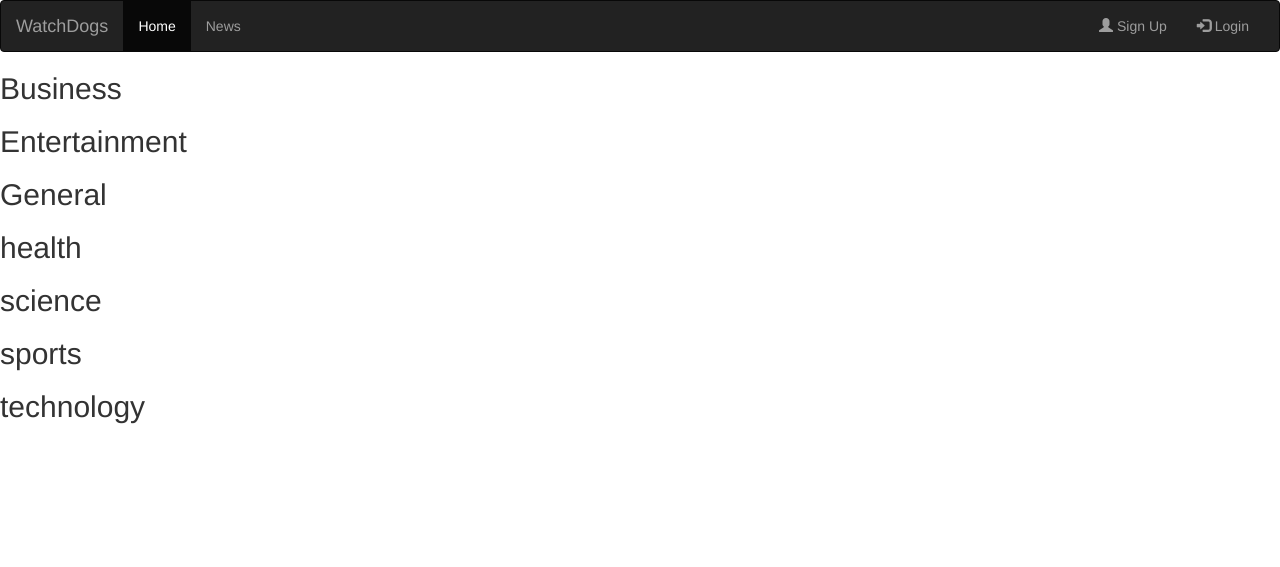
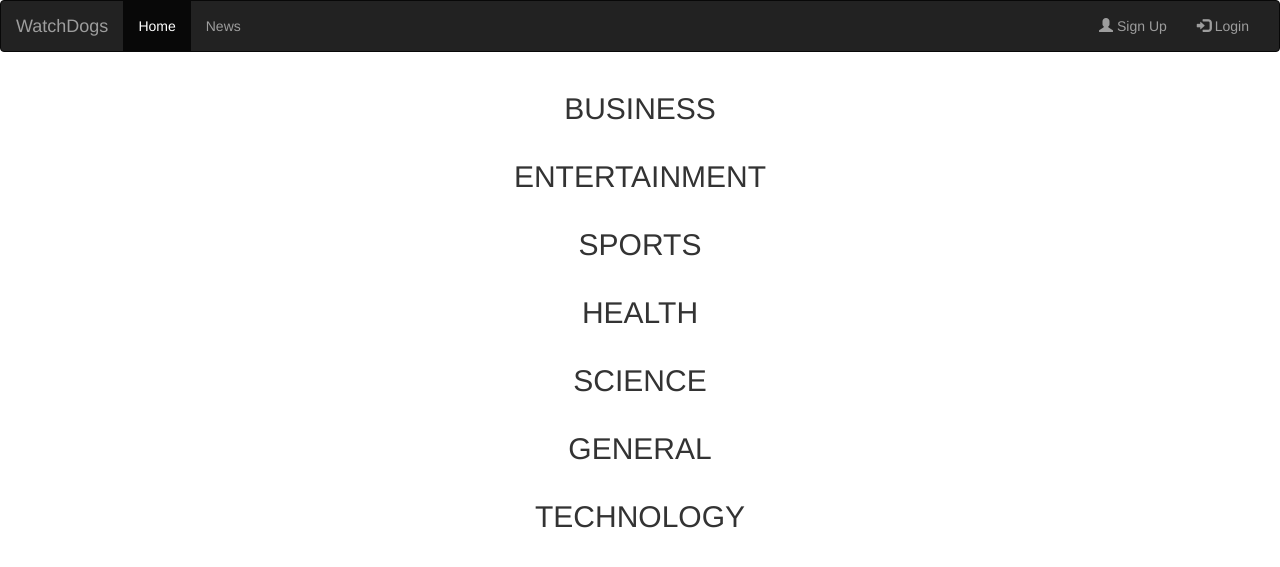
Before and after one commit to Sundaybrian/watchdogs-news-app, a Flask app: template app/templates/index.html in a window 1280 px wide. Shown: the top 567 px of the page. Run offline with Flask 2, Linux system fonts and the light colour scheme; the template is opened without the code that fills it, so the values that code supplies are empty; parts of the project's set-up code (start-up, migrations or seed data) failed here and were passed over; some libraries are stand-ins or nearby versions.

Commit message:
add initial stylings to the home page

```diff
--- a/app/static/css/index.css
+++ b/app/static/css/index.css
@@ -0,0 +1,10 @@
+#row-griddy {
+  width: 90%;
+  margin: 0 auto;
+  display: grid;
+  grid-gap: 5px;
+}
+
+#row-griddy section.sources > h2 {
+  text-transform: uppercase;
+}
--- a/app/templates/index.html
+++ b/app/templates/index.html
@@ -1,39 +1,62 @@
-{% extends 'base.html' %} {% import 'macros.html' as macro%} {% block content %}
+{% extends 'base.html' %} {% import 'macros.html' as macro%}
 
-<h2>Business</h2>
-<ul>
-    {{macro.displayNewsSource(business)}}
+<!-- styles block -->
+{% block styles%}
+{{ super() }}
+<link rel="stylesheet" href="{{url_for('static',filename='css/index.css')}}" />
+{% endblock styles%} {% block content %}
 
-</ul>
+<div class="container">
+  <div id="row-griddy">
+    <section class="sources">
+      <h2 class="text-center">Business</h2>
+      <div class="row">
+        {{ macro.displayNewsSource(business) }}
+      </div>
+    </section>
 
-<h2>Entertainment</h2>
-<ul>
-    {{macro.displayNewsSource(entertainment)}}
-</ul>
+    <section class="sources">
+      <h2 class="text-center">Entertainment</h2>
+      <div class="row">
+        {{ macro.displayNewsSource(entertainment) }}
+      </div>
+    </section>
 
-<h2>General</h2>
-<ul>
-    {{macro.displayNewsSource(general)}}
-</ul>
+    <section class="sources">
+      <h2 class="text-center">sports</h2>
+      <div class="row">
+        {{ macro.displayNewsSource(sports) }}
+      </div>
+    </section>
 
-<h2>health</h2>
-<ul>
-    {{macro.displayNewsSource(health)}}
-</ul>
+    <section class="sources">
+      <h2 class="text-center">health</h2>
+      <div class="row">
+        {{ macro.displayNewsSource(health) }}
+      </div>
+    </section>
 
-<h2>science</h2>
-<ul>
-    {{macro.displayNewsSource(science)}}
-</ul>
+    <section class="sources">
+      <h2 class="text-center">science</h2>
+      <div class="row">
+        {{ macro.displayNewsSource(science) }}
+      </div>
+    </section>
 
-<h2>sports</h2>
-<ul>
-    {{macro.displayNewsSource(sports)}}
-</ul>
+    <section class="sources">
+      <h2 class="text-center">General</h2>
+      <div class="row">
+        {{ macro.displayNewsSource(general) }}
+      </div>
+    </section>
 
-<h2>technology</h2>
-<ul>
-    {{macro.displayNewsSource(tech)}}
-</ul>
+    <section class="sources">
+      <h2 class="text-center">technology</h2>
+      <div class="row">
+        {{ macro.displayNewsSource(tech) }}
+      </div>
+    </section>
+  </div>
+</div>
 
 {% endblock content%}
--- a/app/templates/macros.html
+++ b/app/templates/macros.html
@@ -1,10 +1,17 @@
 {% macro displayNewsSource(source_list) %} {% for newsSource in source_list %}
-<div class="card">
-  <div class="card-head">
-    <li>{{ newsSource.desc }}</li>
+<div class="col-md-4 col-sm-12">
+  <div class="panel panel-default">
+    <div class="panel-heading">
+      <a href="/watchdogs/{{ newsSource.id }}">{{ newsSource.name }}</a>
+    </div>
+  </div>
+</div>
+<!-- <div class="card">
+  <div class="card-header">
+    <p class="lead">{{ newsSource.desc }}</p>
   </div>
   <div class="card-body">
     <a href="/watchdogs/{{ newsSource.id }}">{{ newsSource.name }}</a>
   </div>
-</div>
+</div> -->
 {%endfor%} {% endmacro %}
```
